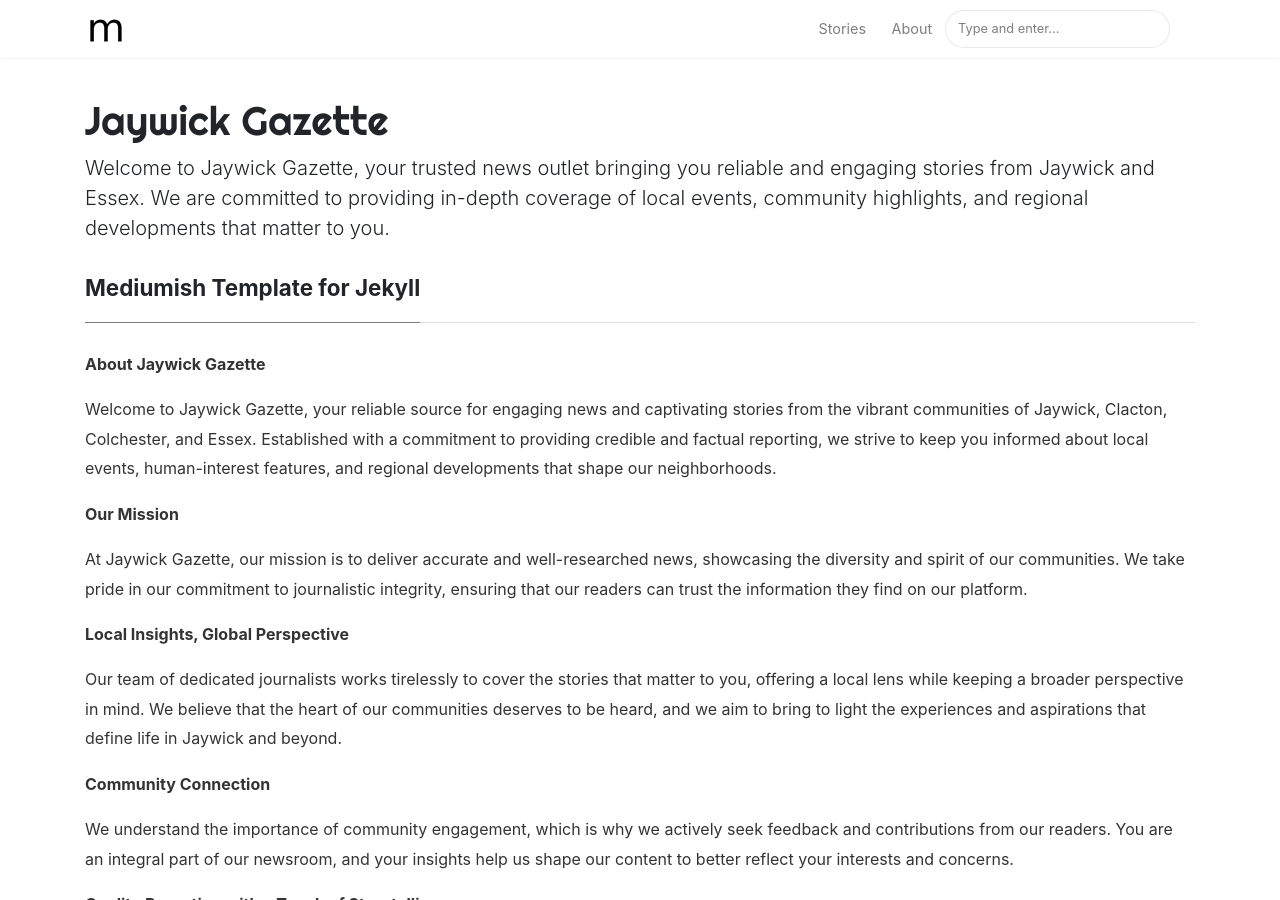
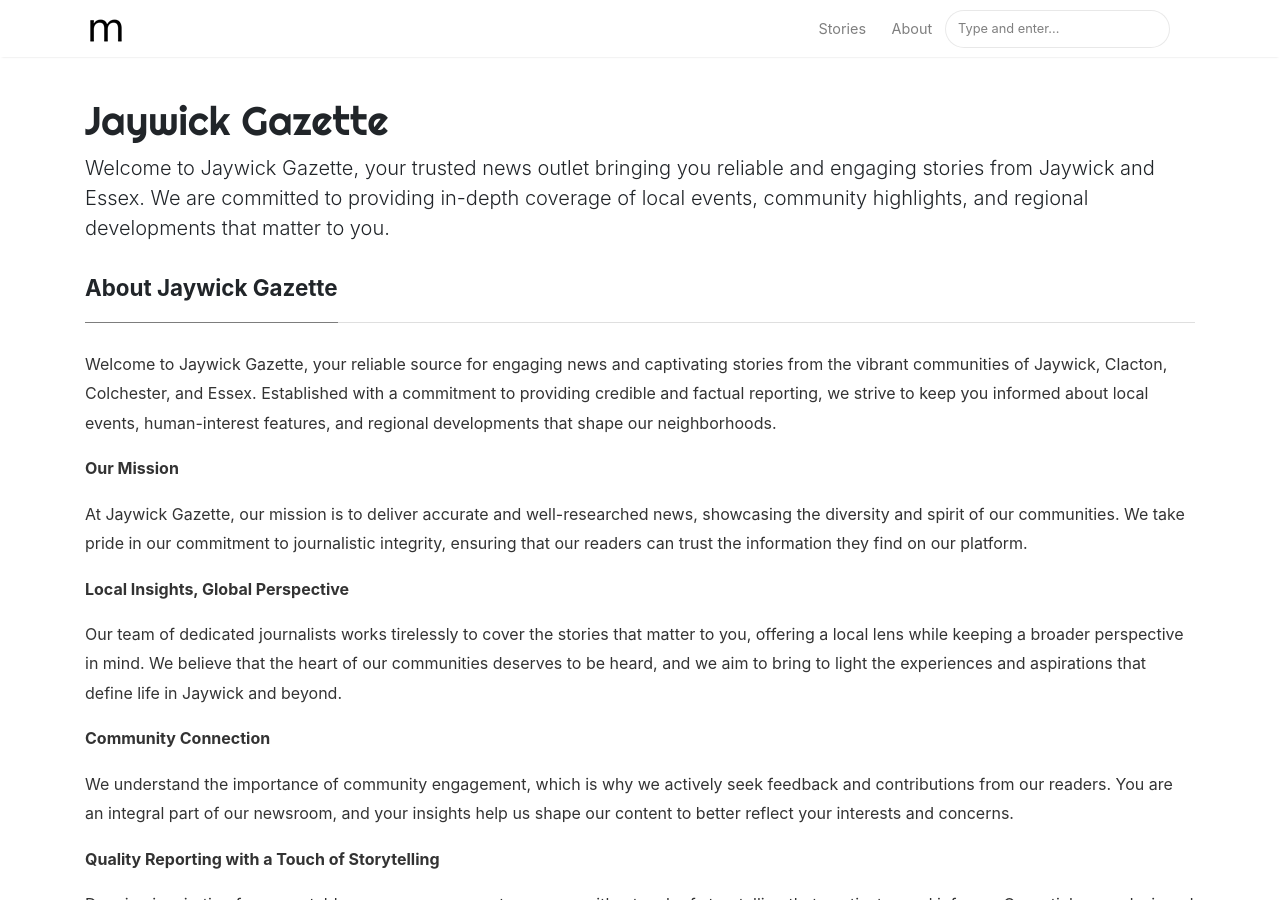
Before and after one commit to notmynews/mediumstyleblog, a Jekyll site: the page built from _pages/about.md, in a window 1280 px wide and 900 px high. Built offline with Jekyll 4.4.1, drawn with Linux system fonts in a browser that asks for light colours; nearby versions of some CDN libraries; comment, search, counter and statistics services are not loaded.

Commit message:
more guff

```diff
--- a/_pages/about.md
+++ b/_pages/about.md
@@ -1,6 +1,6 @@
 ---
 layout: page
-title: Mediumish Template for Jekyll
+title: About Jaywick Gazette
 permalink: /about
 comments: true
 ---
```
Also changed, not shown: other parts of _pages/about.md (+0 -2 lines).
